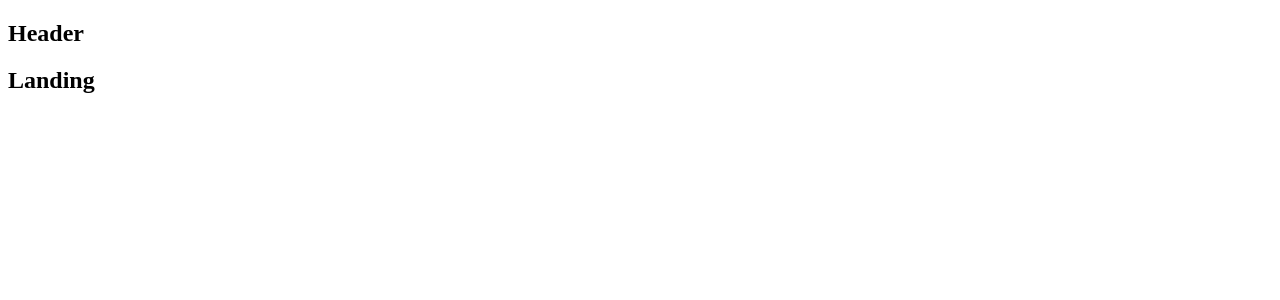
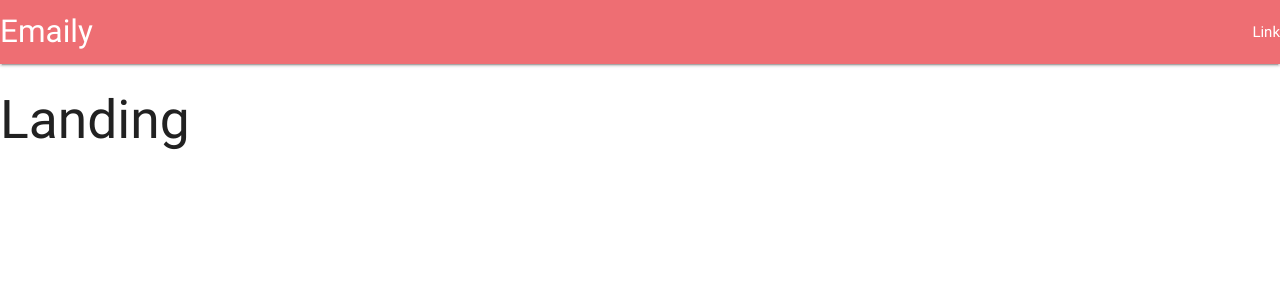
Before and after one commit to gothbarbie/fullstack-server, a React (Create React App) app in the folder client/: page / in a window 1280 px wide. Shown: the top 300 px of the page. Built offline with nearby package versions, Linux system fonts and the light colour scheme.

Commit message:
Add materialize-css

```diff
--- a/client/package.json
+++ b/client/package.json
@@ -8,6 +8,7 @@
     }
   },
   "dependencies": {
+    "materialize-css": "^0.100.2",
     "react": "16.2.0",
     "react-dom": "16.2.0",
     "react-redux": "5.0.7",
--- a/client/public/index.html
+++ b/client/public/index.html
@@ -6,7 +6,7 @@
     <meta name="theme-color" content="#000000">
     <link rel="manifest" href="%PUBLIC_URL%/manifest.json">
     <link rel="shortcut icon" href="%PUBLIC_URL%/favicon.ico">
-    <title>React App</title>
+    <title>Emaily</title>
   </head>
   <body>
     <noscript>
--- a/client/src/components/App.js
+++ b/client/src/components/App.js
@@ -1,8 +1,9 @@
 // Rendering
 import React from 'react'
-import { BrowserRouter, Route } from 'react-router-dom'
+import { BrowserRouter, Route } from 'react-router-dom'
+import materializeCSS from 'materialize-css/dist/css/materialize.min.css'
 
-const Header = () => <h2>Header</h2>
+import Header from './Header'
 const Dashboard = () => <h2>Dashboard</h2>
 const SurveyNew = () => <h2>SurveyNew</h2>
 const Landing = () => <h2>Landing</h2>
--- /dev/null
+++ b/client/src/components/Header.js
@@ -0,0 +1,21 @@
+import React, { Component } from 'react'
+
+
+class Header extends Component {
+  render() {
+    return (
+      <nav>
+        <div className="nav-wrapper">
+          <a href="#" className="brand-logo">Emaily</a>
+          <ul id="nav-mobile" className="right hide-on-med-and-down">
+            <li>
+              Link
+            </li>
+          </ul>
+        </div>
+      </nav>
+    )
+  }
+}
+
+export default Header
```
Also changed, not shown: 1 other file (tests, documents, lock files or other folders).
